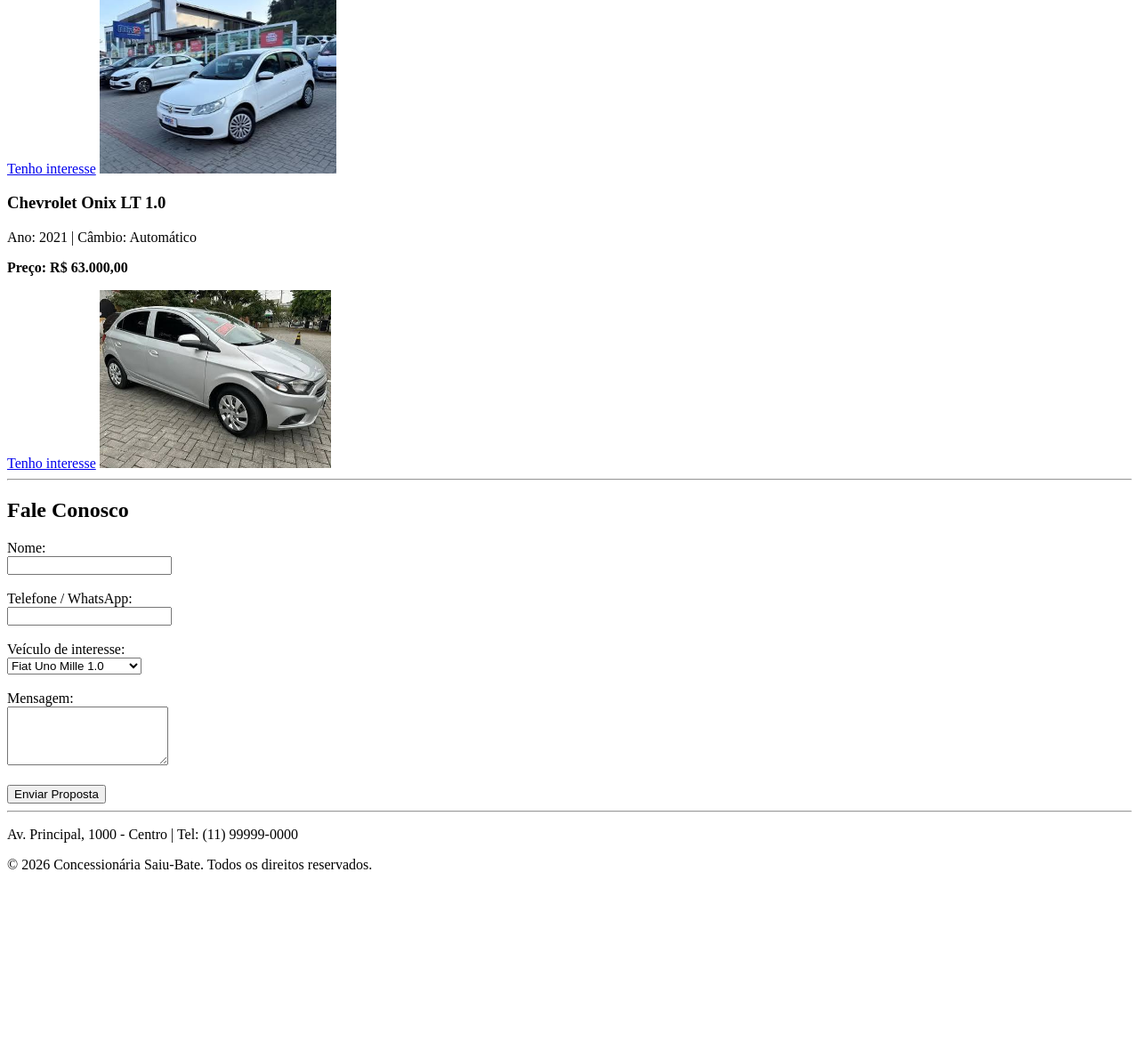
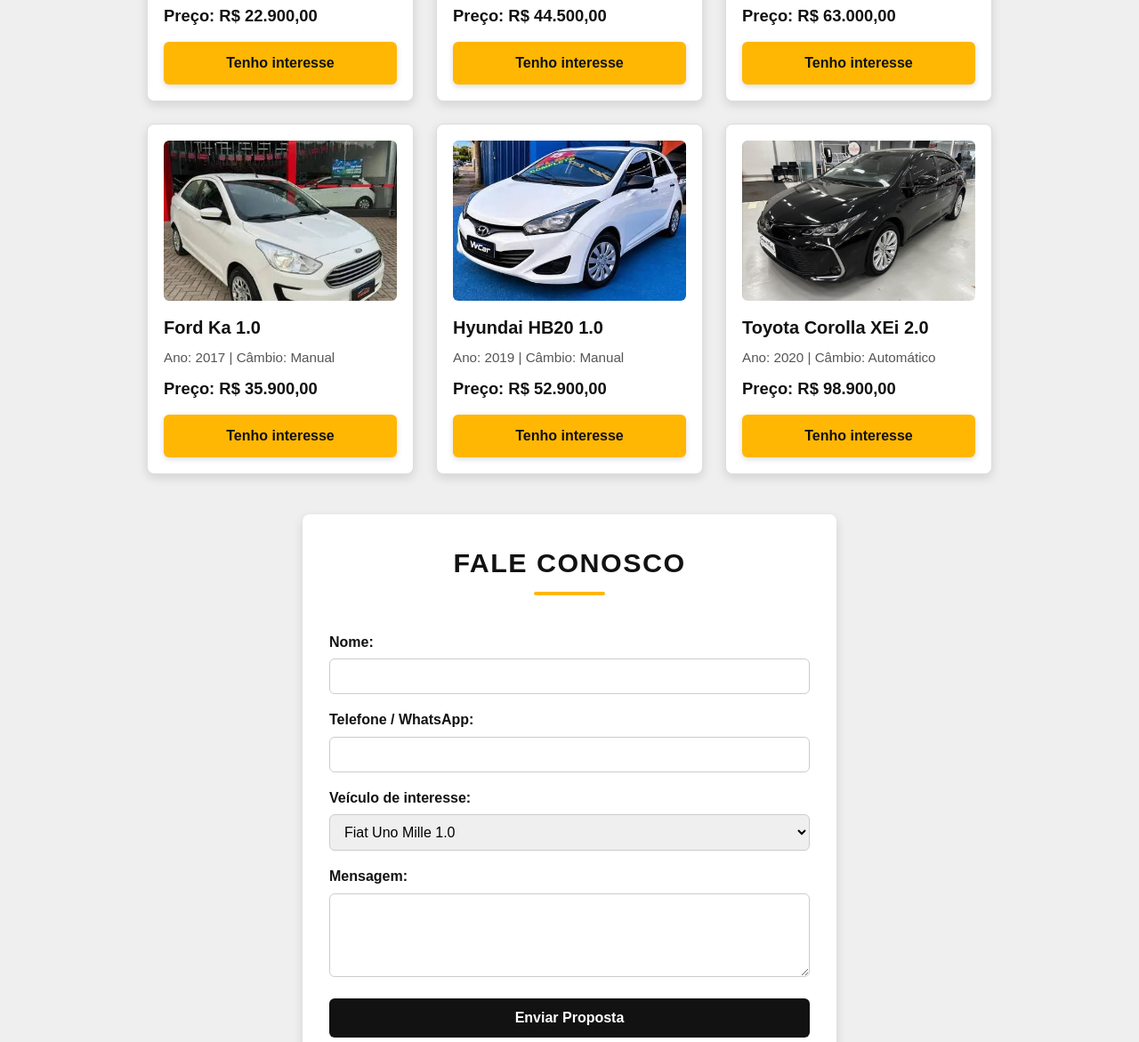
Before and after one commit to leonardodionisio-jpg/concession-rio-saiu-bate, a plain HTML site: page index.html in a window 1280 px wide. Shown: the part 801-1972 px from the top of the page at 89% size. Before the commit the page ends 1798 px from the top, so only its background shows below. Drawn offline with Linux system fonts and the light colour scheme.

Commit message:
terminado

```diff
--- a/index.html
+++ b/index.html
@@ -8,108 +8,137 @@
 </head>
 <body>
 
-  <!-- Cabeçalho e Menu -->
-  <header>
-    <h1>Concessionária Saiu-Bate</h1>
-    <p>Seminovos e usados prontos para rodar.</p>
-    <nav>
-      <ul>
-        <li><a href="#inicio">Início</a></li>
-        <li><a href="#veiculos">Veículos</a></li>
-        <li><a href="#contato">Contato</a></li>
-      </ul>
+  <!-- 1. Cabeçalho e Menu -->
+  <header class="cabecalho">
+    <h1 class="cabecalho-titulo">Concessionária Saiu-Bate</h1>
+    <p class="cabecalho-subtitulo">Seminovos e usados prontos para rodar.</p>
+    <nav class="menu-navegacao">
+      <a href="#inicio" class="menu-link">Início</a>
+      <a href="#veiculos" class="menu-link">Veículos</a>
+      <a href="#contato" class="menu-link">Contato</a>
     </nav>
   </header>
 
-  <hr>
+  <hr class="divisor">
 
   <!-- Conteúdo Principal -->
-  <main>
+  <main class="conteudo-principal">
 
-    <!-- Seção de Apresentação -->
-    <section id="inicio">
-      <h2>Bem-vindo à Saiu-Bate</h2>
-      <p>Encontre o carro ideal com condições facilitadas e entrega imediata.</p>
+    <!-- 2. Seção de Apresentação (Banner) -->
+    <section id="inicio" class="secao-banner">
+      <h2 class="banner-titulo">Bem-vindo à Saiu-Bate</h2>
+      <p class="banner-texto">Encontre o carro ideal com condições facilitadas e entrega imediata.</p>
     </section>
 
-    <hr>
+    <hr class="divisor">
 
-    <!-- Catálogo de Veículos -->
-    <section id="veiculos">
-      <h2>Veículos em Destaque</h2>
+    <!-- 3. Catálogo de Veículos -->
+    <section id="veiculos" class="secao-veiculos">
+      <h2 class="secao-titulo">Veículos em Destaque</h2>
 
-      <article>
-        <h3>Fiat Uno Mille 1.0</h3>
-        <p>Ano: 2012 | Câmbio: Manual</p>
-        <p><strong>Preço: R$ 22.900,00</strong></p>
-        <a href="#contato">Tenho interesse</a>
-         <img src="img/Fiat Uno Mille 1.0.jpg" alt="." height="200">
-      </article>
+      <div class="catalogo-grid">
 
-      <article>
-        <h3>Volkswagen Gol 1.6</h3>
-        <p>Ano: 2018 | Câmbio: Manual</p>
-        <p><strong>Preço: R$ 44.500,00</strong></p>
-        <a href="#contato">Tenho interesse</a>
-        <img src="img/Volkswagen Gol 1.6.jpg" alt="." height="200">
-      </article>
+        <article class="card-veiculo">
+          <h3 class="veiculo-nome">Fiat Uno Mille 1.0</h3>
+          <p class="veiculo-info">Ano: 2012 | Câmbio: Manual</p>
+          <p class="veiculo-preco"><strong>Preço: R$ 22.900,00</strong></p>
+          <a href="#contato" class="btn-interesse">Tenho interesse</a>
+          <img src="img/Fiat Uno Mille 1.0.jpg" alt="Fiat Uno Mille 1.0" height="200" class="veiculo-imagem">
+        </article>
 
-      <article>
-        <h3>Chevrolet Onix LT 1.0</h3>
-        <p>Ano: 2021 | Câmbio: Automático</p>
-        <p><strong>Preço: R$ 63.000,00</strong></p>
-        <a href="#contato">Tenho interesse</a>
-          <img src="img/Chevrolet Onix LT 1.0.jpg" alt="." height="200">
-      </article>
+        <article class="card-veiculo">
+          <h3 class="veiculo-nome">Volkswagen Gol 1.6</h3>
+          <p class="veiculo-info">Ano: 2018 | Câmbio: Manual</p>
+          <p class="veiculo-preco"><strong>Preço: R$ 44.500,00</strong></p>
+          <a href="#contato" class="btn-interesse">Tenho interesse</a>
+          <img src="img/Volkswagen Gol 1.6.jpg" alt="Volkswagen Gol 1.6" height="200" class="veiculo-imagem">
+        </article>
+
+        <article class="card-veiculo">
+          <h3 class="veiculo-nome">Chevrolet Onix LT 1.0</h3>
+          <p class="veiculo-info">Ano: 2021 | Câmbio: Automático</p>
+          <p class="veiculo-preco"><strong>Preço: R$ 63.000,00</strong></p>
+          <a href="#contato" class="btn-interesse">Tenho interesse</a>
+          <img src="img/Chevrolet Onix LT 1.0.jpg" alt="Chevrolet Onix LT 1.0" height="200" class="veiculo-imagem">
+        </article>
+
+        <article class="card-veiculo">
+          <h3 class="veiculo-nome">Ford Ka 1.0</h3>
+          <p class="veiculo-info">Ano: 2017 | Câmbio: Manual</p>
+          <p class="veiculo-preco"><strong>Preço: R$ 35.900,00</strong></p>
+          <a href="#contato" class="btn-interesse">Tenho interesse</a>
+          <img src="img/Ford Ka 1.0.jpg" alt="Ford Ka 1.0" height="200" class="veiculo-imagem">
+        </article>
+
+        <article class="card-veiculo">
+          <h3 class="veiculo-nome">Hyundai HB20 1.0</h3>
+          <p class="veiculo-info">Ano: 2019 | Câmbio: Manual</p>
+          <p class="veiculo-preco"><strong>Preço: R$ 52.900,00</strong></p>
+          <a href="#contato" class="btn-interesse">Tenho interesse</a>
+          <img src="img/Hyundai HB20 1.0.jpg" alt="Hyundai HB20 1.0" height="200" class="veiculo-imagem">
+        </article>
+
+        <article class="card-veiculo">
+          <h3 class="veiculo-nome">Toyota Corolla XEi 2.0</h3>
+          <p class="veiculo-info">Ano: 2020 | Câmbio: Automático</p>
+          <p class="veiculo-preco"><strong>Preço: R$ 98.900,00</strong></p>
+          <a href="#contato" class="btn-interesse">Tenho interesse</a>
+          <img src="img/Toyota Corolla XEi 2.0.jpg" alt="Toyota Corolla XEi 2.0" height="200" class="veiculo-imagem">
+        </article>
+
+      </div>
     </section>
 
-    <hr>
+    <hr class="divisor">
 
-    <!-- Formulário de Contato -->
-    <section id="contato">
-      <h2>Fale Conosco</h2>
-      <form action="#" method="post">
-        <div>
-          <label for="nome">Nome:</label><br>
-          <input type="text" id="nome" name="nome" required>
+    <!-- 4. Formulário de Contato -->
+    <section id="contato" class="secao-contato">
+      <h2 class="secao-titulo">Fale Conosco</h2>
+      <form action="#" method="post" class="formulario-contato">
+
+        <div class="campo-grupo">
+          <label for="nome" class="campo-label">Nome:</label><br>
+          <input type="text" id="nome" name="nome" class="campo-input" required>
         </div>
         <br>
-        <div>
-          <label for="telefone">Telefone / WhatsApp:</label><br>
-          <input type="tel" id="telefone" name="telefone" required>
+
+        <div class="campo-grupo">
+          <label for="telefone" class="campo-label">Telefone / WhatsApp:</label><br>
+          <input type="tel" id="telefone" name="telefone" class="campo-input" required>
         </div>
         <br>
-        <div>
-          <label for="veiculo">Veículo de interesse:</label><br>
-          <select id="veiculo" name="veiculo">
+
+        <div class="campo-grupo">
+          <label for="veiculo" class="campo-label">Veículo de interesse:</label><br>
+          <select id="veiculo" name="veiculo" class="campo-select">
             <option value="uno">Fiat Uno Mille 1.0</option>
-            <img src="img/Fiat Uno Mille 1.0.jpg" alt=".">
-
             <option value="gol">Volkswagen Gol 1.6</option>
-            <img src="img/Volkswagen Gol 1.6.jpg" alt=".">
-
             <option value="onix">Chevrolet Onix LT 1.0</option>
-            <img src="img/Chevrolet Onix LT 1.0.jpg" alt=".">
+            <option value="ka">Ford Ka 1.0</option>
+            <option value="hb20">Hyundai HB20 1.0</option>
+            <option value="corolla">Toyota Corolla XEi 2.0</option>
           </select>
         </div>
         <br>
-        <div>
-          <label for="mensagem">Mensagem:</label><br>
-          <textarea id="mensagem" name="mensagem" rows="4"></textarea>
+
+        <div class="campo-grupo">
+          <label for="mensagem" class="campo-label">Mensagem:</label><br>
+          <textarea id="mensagem" name="mensagem" rows="4" class="campo-textarea"></textarea>
         </div>
         <br>
-        <button type="submit">Enviar Proposta</button>
+
+        <button type="submit" class="btn-enviar">Enviar Proposta</button>
       </form>
     </section>
 
   </main>
 
-  <hr>
+  <hr class="divisor">
 
-  <!-- Rodapé -->
-  <footer>
-    <p>Av. Principal, 1000 - Centro | Tel: (11) 99999-0000</p>
-    <p>&copy; 2026 Concessionária Saiu-Bate. Todos os direitos reservados.</p>
+  <!-- 5. Rodapé -->
+  <footer class="rodape">
+    <p class="rodape-info">Av. Principal, 1000 - Centro | Tel: (11) 99999-0000</p>
+    <p class="rodape-copyright">&copy; 2026 Concessionária Saiu-Bate. Todos os direitos reservados.</p>
   </footer>
 
 </body>
--- /dev/null
+++ b/styl.css
@@ -0,0 +1,180 @@
+/* Configurações Gerais */
+* {
+  margin: 0;
+  padding: 0;
+  box-sizing: border-box;
+  font-family: Arial, Helvetica, sans-serif;
+}
+
+body {
+  background-color: #f4f4f9;
+  color: #333;
+  line-height: 1.6;
+}
+
+/* Esconde as linhas <hr> e quebras <br> do HTML puro para o CSS controlar os espaços */
+hr, form br {
+  display: none;
+}
+
+/* Cabeçalho e Menu */
+header {
+  background-color: #1a1a1a;
+  color: #ffffff;
+  padding: 25px 20px;
+  text-align: center;
+}
+
+header h1 {
+  font-size: 2rem;
+  color: #e63946;
+  margin-bottom: 5px;
+}
+
+header p {
+  color: #cccccc;
+  margin-bottom: 15px;
+}
+
+nav ul {
+  list-style: none;
+  display: flex;
+  justify-content: center;
+  gap: 25px;
+}
+
+nav a {
+  color: #ffffff;
+  text-decoration: none;
+  font-weight: bold;
+  transition: color 0.3s;
+}
+
+nav a:hover {
+  color: #e63946;
+}
+
+/* Seção de Boas-Vindas */
+#inicio {
+  background-color: #2b2d42;
+  color: #ffffff;
+  text-align: center;
+  padding: 50px 20px;
+}
+
+#inicio h2 {
+  font-size: 1.8rem;
+  margin-bottom: 10px;
+}
+
+/* Catálogo de Veículos (Cards lado a lado) */
+#veiculos {
+  max-width: 1000px;
+  margin: 40px auto;
+  padding: 0 20px;
+  display: flex;
+  flex-wrap: wrap;
+  gap: 20px;
+}
+
+#veiculos h2 {
+  width: 100%;
+  text-align: center;
+  margin-bottom: 15px;
+  color: #1a1a1a;
+}
+
+article {
+  background-color: #ffffff;
+  border: 1px solid #ddd;
+  border-radius: 8px;
+  padding: 20px;
+  flex: 1 1 280px;
+  box-shadow: 0 2px 6px rgba(0, 0, 0, 0.08);
+}
+
+article h3 {
+  margin-bottom: 10px;
+  color: #1a1a1a;
+}
+
+article p {
+  margin-bottom: 8px;
+}
+
+/* Botão "Tenho interesse" dentro dos cards */
+article a {
+  display: inline-block;
+  margin-top: 10px;
+  padding: 10px 16px;
+  background-color: #e63946;
+  color: #ffffff;
+  text-decoration: none;
+  border-radius: 5px;
+  font-weight: bold;
+  transition: background 0.3s;
+}
+
+article a:hover {
+  background-color: #c1121f;
+}
+
+/* Seção e Formulário de Contato */
+#contato {
+  max-width: 600px;
+  margin: 40px auto;
+  background-color: #ffffff;
+  padding: 30px;
+  border-radius: 8px;
+  box-shadow: 0 2px 6px rgba(0, 0, 0, 0.08);
+}
+
+#contato h2 {
+  text-align: center;
+  margin-bottom: 20px;
+}
+
+form div {
+  margin-bottom: 15px;
+}
+
+label {
+  font-weight: bold;
+  display: block;
+  margin-bottom: 5px;
+}
+
+input, select, textarea {
+  width: 100%;
+  padding: 10px;
+  border: 1px solid #ccc;
+  border-radius: 5px;
+  font-size: 1rem;
+}
+
+button {
+  width: 100%;
+  padding: 12px;
+  background-color: #1a1a1a;
+  color: #ffffff;
+  border: none;
+  border-radius: 5px;
+  font-size: 1rem;
+  font-weight: bold;
+  cursor: pointer;
+  transition: background 0.3s;
+}
+
+button:hover {
+  background-color: #e63946;
+}
+
+/* Rodapé */
+footer {
+  background-color: #1a1a1a;
+  color: #cccccc;
+  text-align: center;
+  padding: 20px;
+  margin-top: 40px;
+  font-size: 0.9rem;
+}
--- a/style.css
+++ b/style.css
@@ -0,0 +1,257 @@
+:root {
+  --fundo: #EFEFEF;
+  --escura: #121212;
+  --banner: #262626;
+  --destaque: #FFB703;
+  --destaque-hover: #FB8500;
+  --texto: #1E1E1E;
+  --texto-botao: #121212;
+}
+
+/* Configurações Gerais */
+* {
+  margin: 0;
+  padding: 0;
+  box-sizing: border-box;
+  font-family: Arial, Helvetica, sans-serif;
+}
+
+body {
+  background-color: var(--fundo);
+  color: var(--texto);
+  line-height: 1.6;
+}
+
+/* Esconde os <hr> e <br> para o CSS controlar os espaçamentos */
+.divisor,
+.formulario-contato br {
+  display: none;
+}
+
+/* 1. Cabeçalho e Menu */
+.cabecalho {
+  background-color: var(--escura);
+  color: #ffffff;
+  padding: 25px 20px;
+  text-align: center;
+}
+
+.cabecalho-titulo {
+  font-size: 2rem;
+  color: var(--destaque);
+  text-shadow: 2px 2px 4px rgba(0, 0, 0, 0.6);
+  margin-bottom: 5px;
+}
+
+.cabecalho-subtitulo {
+  color: #cccccc;
+  margin-bottom: 15px;
+}
+
+.menu-navegacao {
+  display: flex;
+  justify-content: center;
+  gap: 25px;
+}
+
+.menu-link {
+  color: #ffffff;
+  text-decoration: none;
+  font-weight: bold;
+  transition: color 0.3s;
+}
+
+.menu-link:hover {
+  color: var(--destaque);
+}
+
+/* 2. Seção de Apresentação (Banner) */
+.secao-banner {
+  padding: 55px 20px;
+  background-color: var(--banner);
+  color: #ffffff;
+  text-align: center;
+  border-bottom: 3px solid var(--destaque);
+}
+
+.banner-titulo {
+  font-size: 2rem;
+  color: var(--destaque);
+  margin-bottom: 10px;
+}
+
+.banner-texto {
+  font-size: 1.1rem;
+  color: #e0e0e0;
+  max-width: 650px;
+  margin: 0 auto;
+}
+
+/* Títulos das Seções em Destaque */
+.secao-titulo {
+  text-align: center;
+  font-size: 1.9rem;
+  text-transform: uppercase;
+  letter-spacing: 1.5px;
+  color: var(--escura);
+  margin-bottom: 30px;
+  padding-bottom: 10px;
+  position: relative;
+}
+
+.secao-titulo::after {
+  content: "";
+  display: block;
+  width: 80px;
+  height: 4px;
+  background-color: var(--destaque);
+  margin: 8px auto 0 auto;
+  border-radius: 2px;
+}
+
+/* 3. Catálogo de Veículos (Grade Padrão) */
+.secao-veiculos {
+  max-width: 1050px;
+  margin: 45px auto;
+  padding: 0 20px;
+}
+
+.catalogo-grid {
+  display: flex;
+  flex-wrap: wrap;
+  justify-content: center;
+  gap: 25px;
+}
+
+.card-veiculo {
+  background-color: #ffffff;
+  border: 1px solid #dddddd;
+  border-radius: 8px;
+  padding: 18px;
+  width: 300px;
+  box-shadow: 0 4px 12px rgba(0, 0, 0, 0.12);
+  display: flex;
+  flex-direction: column;
+  transition: transform 0.3s, box-shadow 0.3s;
+}
+
+.card-veiculo:hover {
+  transform: translateY(-4px);
+  box-shadow: 0 8px 20px rgba(0, 0, 0, 0.2);
+}
+
+.veiculo-imagem {
+  order: -1;
+  width: 100%;
+  height: 180px;
+  object-fit: cover;
+  border-radius: 6px;
+  margin-bottom: 14px;
+}
+
+.veiculo-nome {
+  font-size: 1.25rem;
+  color: var(--escura);
+  margin-bottom: 6px;
+}
+
+.veiculo-info {
+  color: #555555;
+  font-size: 0.95rem;
+  margin-bottom: 8px;
+}
+
+.veiculo-preco {
+  font-size: 1.15rem;
+  color: var(--escura);
+  margin-bottom: 15px;
+}
+
+.btn-interesse {
+  display: block;
+  margin-top: auto;
+  text-align: center;
+  padding: 11px 16px;
+  background-color: var(--destaque);
+  color: var(--texto-botao);
+  text-decoration: none;
+  border-radius: 6px;
+  font-weight: bold;
+  box-shadow: 0 2px 6px rgba(0, 0, 0, 0.15);
+  transition: background 0.3s, transform 0.2s;
+}
+
+.btn-interesse:hover {
+  background-color: var(--destaque-hover);
+  transform: translateY(-2px);
+}
+
+/* 4. Formulário de Contato */
+.secao-contato {
+  max-width: 600px;
+  margin: 45px auto;
+  background-color: #ffffff;
+  padding: 30px;
+  border-radius: 8px;
+  box-shadow: 0 4px 12px rgba(0, 0, 0, 0.12);
+}
+
+.campo-grupo {
+  margin-bottom: 16px;
+}
+
+.campo-label {
+  font-weight: bold;
+  display: block;
+  margin-bottom: 6px;
+  color: var(--escura);
+}
+
+.campo-input,
+.campo-select,
+.campo-textarea {
+  width: 100%;
+  padding: 10px 12px;
+  border: 1px solid #cccccc;
+  border-radius: 6px;
+  font-size: 1rem;
+}
+
+.campo-input:focus,
+.campo-select:focus,
+.campo-textarea:focus {
+  outline: none;
+  border-color: var(--destaque);
+}
+
+.btn-enviar {
+  width: 100%;
+  padding: 13px;
+  background-color: var(--escura);
+  color: #ffffff;
+  border: none;
+  border-radius: 6px;
+  font-size: 1rem;
+  font-weight: bold;
+  cursor: pointer;
+  transition: background 0.3s, color 0.3s;
+}
+
+.btn-enviar:hover {
+  background-color: var(--destaque);
+  color: var(--texto-botao);
+}
+
+/* 5. Rodapé */
+.rodape {
+  background-color: var(--escura);
+  color: #cccccc;
+  text-align: center;
+  padding: 25px 20px;
+  margin-top: 50px;
+  font-size: 0.9rem;
+}
+
+.rodape-info {
+  margin-bottom: 6px;
+}
```
Also changed, not shown: img/Ford Ka 1.0.jpg (added), img/Hyundai HB20 1.0.jpg (added), img/Toyota Corolla XEi 2.0.jpg (added).
